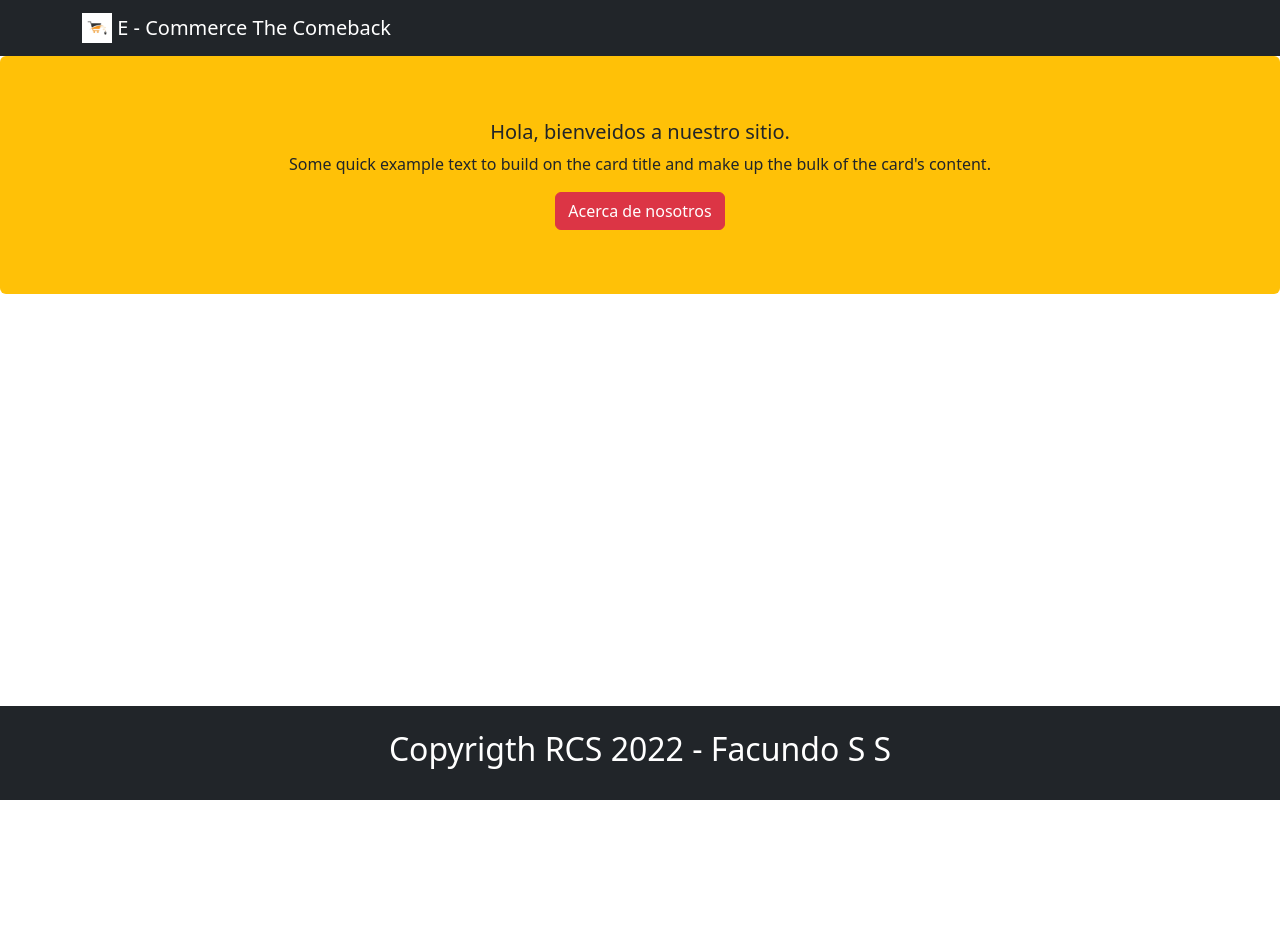
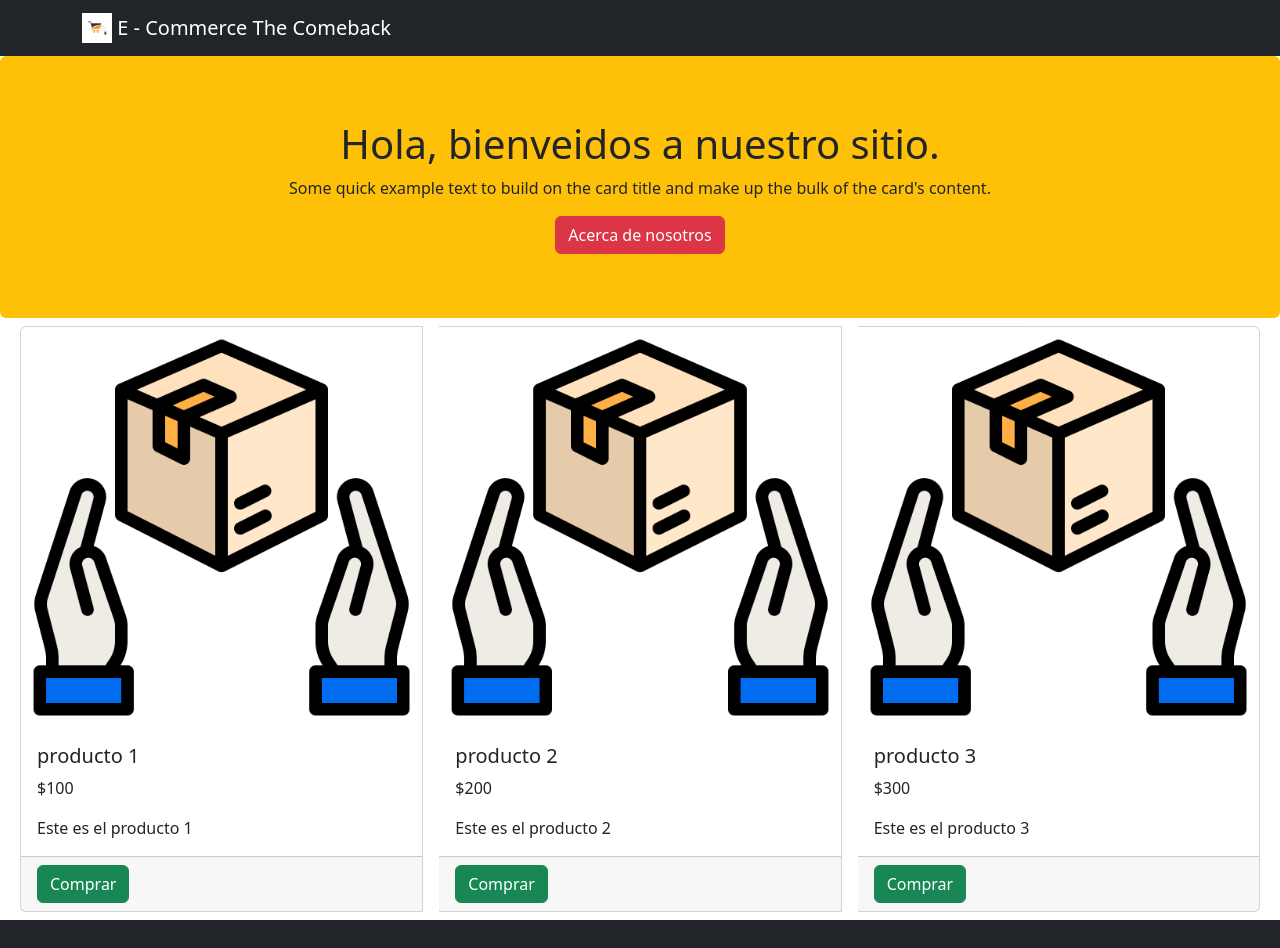
Before and after one commit to facund1n/reactcommerce, a React (Create React App) app: page / in a window 1280 px wide. Shown: the top 948 px of the page. Before the commit the page ends 800 px from the top, so only its background shows below. Built offline with nearby package versions, Linux system fonts and the light colour scheme.

Commit message:
components upgrade

```diff
--- /dev/null
+++ b/src/components/Hero.jsx
@@ -0,0 +1,3 @@
+const Hero = () => {
+  return <div>Hero</div>;
+};
--- a/src/components/Landing.jsx
+++ b/src/components/Landing.jsx
@@ -1,21 +1,12 @@
 import React from "react";
-import { Card, Button } from "react-bootstrap";
+import ProductGroup from "./ProductGroup";
+import Welcome from "./Wecome";
 
 const Landing = () => {
   return (
     <>
-      <Card className="py-5 border-0 rounder-0 bg-warning ">
-        <div className="mx-auto text-center">
-          <Card.Body>
-            <Card.Title>Hola, bienveidos a nuestro sitio.</Card.Title>
-            <Card.Text>
-              Some quick example text to build on the card title and make up the
-              bulk of the card's content.
-            </Card.Text>
-            <Button variant="danger">Acerca de nosotros</Button>
-          </Card.Body>
-        </div>
-      </Card>
+      <Welcome />
+      <ProductGroup />
     </>
   );
 };
--- /dev/null
+++ b/src/components/Product.jsx
@@ -0,0 +1,22 @@
+import React from "react";
+import { Button, Card } from "react-bootstrap";
+
+const Product = ({ product }) => {
+  return (
+    <>
+      <Card className="m-2">
+        <Card.Img variant="top" src="/img/product.png" />
+        <Card.Body>
+          <Card.Title>{product.name}</Card.Title>
+          <Card.Text>${product.price}</Card.Text>
+          <Card.Text>{product.description}</Card.Text>
+        </Card.Body>
+        <Card.Footer>
+          <Button variant="success">Comprar</Button>
+        </Card.Footer>
+      </Card>
+    </>
+  );
+};
+
+export default Product;
--- /dev/null
+++ b/src/components/ProductGroup.jsx
@@ -0,0 +1,21 @@
+import React from "react";
+import Product from "./Product"; // Componente
+import mock from "../Mocks/Mock.json"; //mock
+
+import { CardGroup, Container } from "react-bootstrap";
+
+export const ProductGroup = () => {
+  return (
+    <>
+      <Container fluid>
+        <CardGroup>
+          {mock.map((product) => (
+            <Product product={product} />
+          ))}
+        </CardGroup>
+      </Container>
+    </>
+  );
+};
+
+export default ProductGroup;
--- /dev/null
+++ b/src/components/Wecome.jsx
@@ -0,0 +1,23 @@
+import React from "react";
+import { Card, Button } from "react-bootstrap";
+
+const Welcome = () => {
+  return (
+    <>
+      <Card className="py-5 border-0 rounder-0 bg-warning ">
+        <div className="mx-auto text-center">
+          <Card.Body>
+            <Card.Title as="h1">Hola, bienveidos a nuestro sitio.</Card.Title>
+            <Card.Text>
+              Some quick example text to build on the card title and make up the
+              bulk of the card's content.
+            </Card.Text>
+            <Button variant="danger">Acerca de nosotros</Button>
+          </Card.Body>
+        </div>
+      </Card>
+    </>
+  );
+};
+
+export default Welcome;
```
